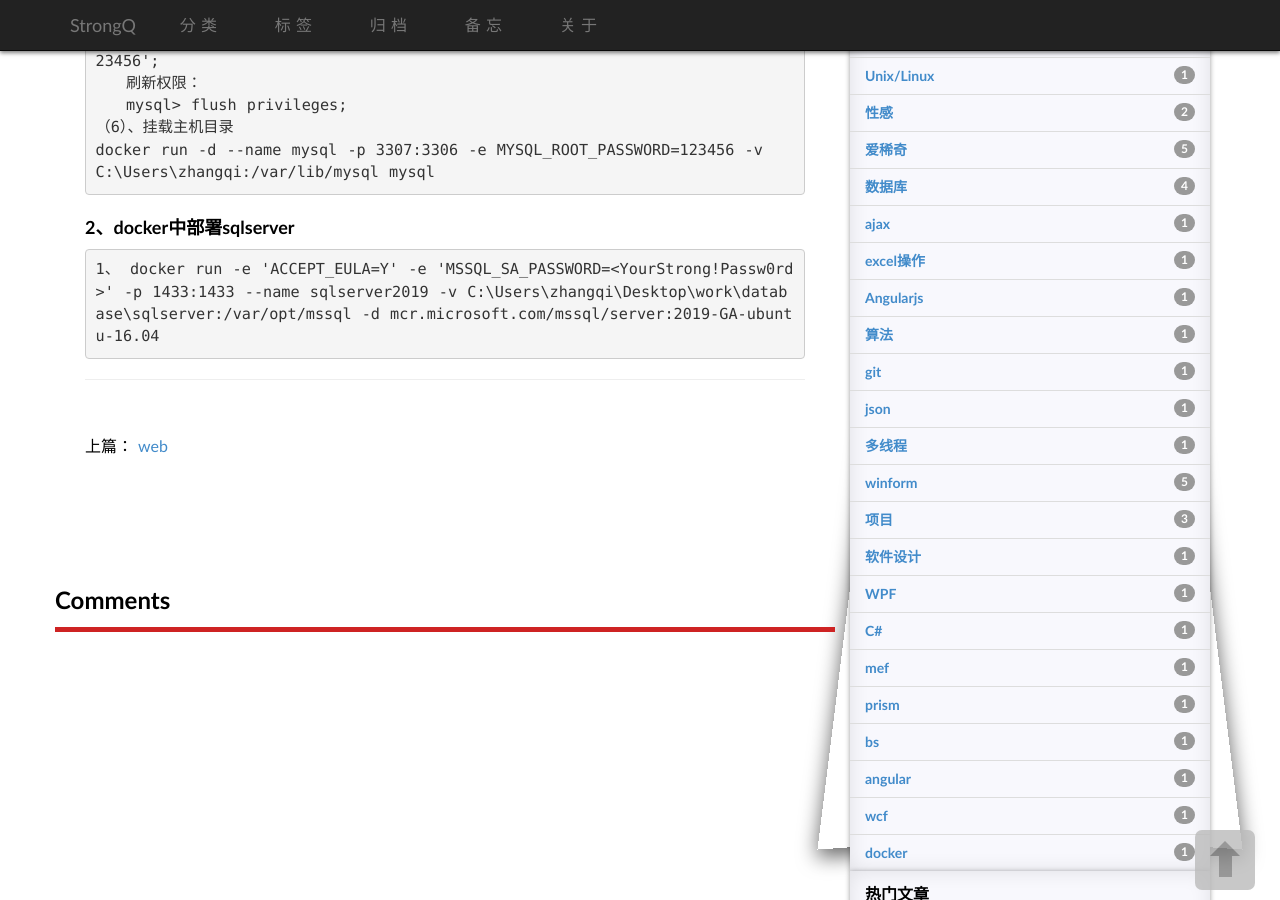
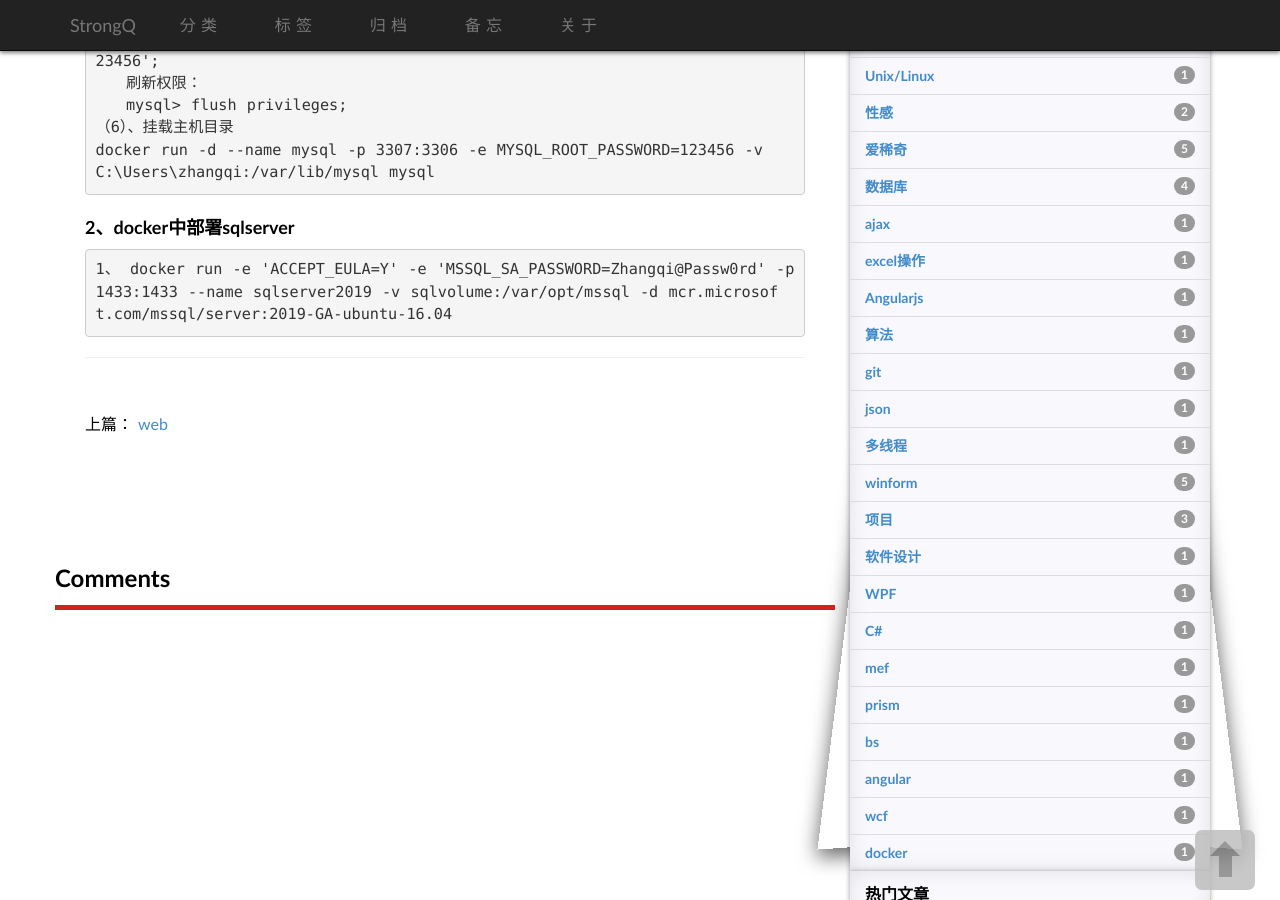
Before and after one commit to strongQ/caoyinping, a Jekyll site: the page built from _posts/2019-07-29-web-something-memory.md, in a window 1280 px wide and 900 px high, scrolled down 729 px. Built offline with Jekyll 4.4.1, drawn with Linux system fonts in a browser that asks for light colours; some web fonts are replaced; comment, search, counter and statistics services are not loaded.

Commit message:
Update 2019-07-29-web-something-memory.md

```diff
--- a/_posts/2019-07-29-web-something-memory.md
+++ b/_posts/2019-07-29-web-something-memory.md
@@ -42,4 +42,4 @@ tags:          [web,docker]
 
 ### 2、docker中部署sqlserver
 
-    1、 docker run -e 'ACCEPT_EULA=Y' -e 'MSSQL_SA_PASSWORD=<YourStrong!Passw0rd>' -p 1433:1433 --name sqlserver2019 -v C:\Users\zhangqi\Desktop\work\database\sqlserver:/var/opt/mssql -d mcr.microsoft.com/mssql/server:2019-GA-ubuntu-16.04
+    1、 docker run -e 'ACCEPT_EULA=Y' -e 'MSSQL_SA_PASSWORD=Zhangqi@Passw0rd' -p 1433:1433 --name sqlserver2019 -v sqlvolume:/var/opt/mssql -d mcr.microsoft.com/mssql/server:2019-GA-ubuntu-16.04
```
